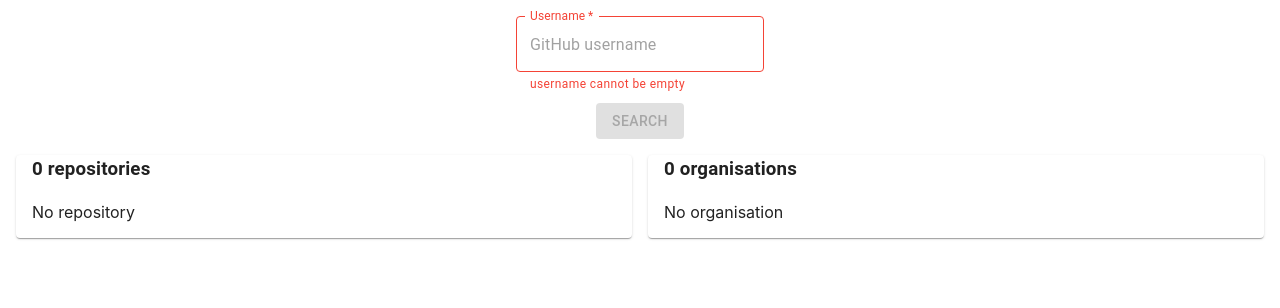
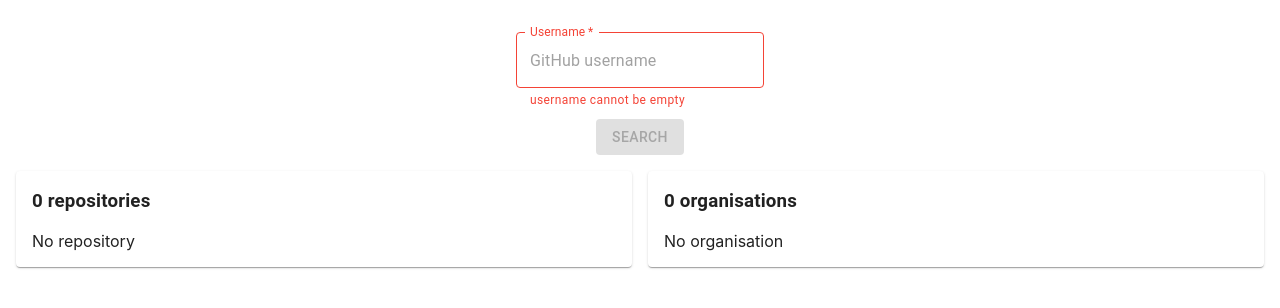
Before and after one commit to lerhhl/reactjs-github-api, a React (Create React App) app: page / in a window 1280 px wide. Shown: the top 308 px of the page. Built offline with nearby package versions, Linux system fonts and the light colour scheme.

Commit message:
Update UI

```diff
--- a/src/App.css
+++ b/src/App.css
@@ -1,5 +1,4 @@
 .App {
     text-align: center;
-    padding-left: 16px;
-    padding-right: 16px;
+    padding: 16px;
 }
--- a/src/App.js
+++ b/src/App.js
@@ -11,13 +11,13 @@ function App() {
   return (
     <Grid container spacing={2} justify="space-around" className="App">
       <Grid item xs={12} zeroMinWidth>
-        <Grid container spacing={2} >
+        <Grid container spacing={2}>
           <Grid item xs={12}>
             <SearchBar/>
           </Grid>
         </Grid>
       </Grid>
-      <Grid item xs={12}>
+      <Grid item xs={12} zeroMinWidth>
         <Grid container spacing={2}>
           <Grid item xs={12} sm={6}>
             <ReposSection/>
--- a/src/Components/OrgsSection/OrgsSection.js
+++ b/src/Components/OrgsSection/OrgsSection.js
@@ -21,7 +21,7 @@ export function OrgsSection(props) {
     <Paper className="orgs-section">
       <Typography
         noWrap
-        style={{fontWeight: "bold", fontSize: "1.17em", marginBottom: "1em", paddingLeft: 16, paddingRight: 16}}
+        style={{fontWeight: "bold", fontSize: "1.17em", padding: 16}}
       >
         {orgs.length} organisations
       </Typography>
--- a/src/Components/ReposSection/ReposSection.js
+++ b/src/Components/ReposSection/ReposSection.js
@@ -21,8 +21,7 @@ export function ReposSection(props) {
     <Paper className="repos-section">
       <Typography
         noWrap
-        className="title"
-        style={{fontWeight: "bold", fontSize: "1.17em", marginBottom: "1em", paddingLeft: 16, paddingRight: 16}}
+        style={{fontWeight: "bold", fontSize: "1.17em", padding: 16}}
       >
         {repos.length} repositories
       </Typography>
```
